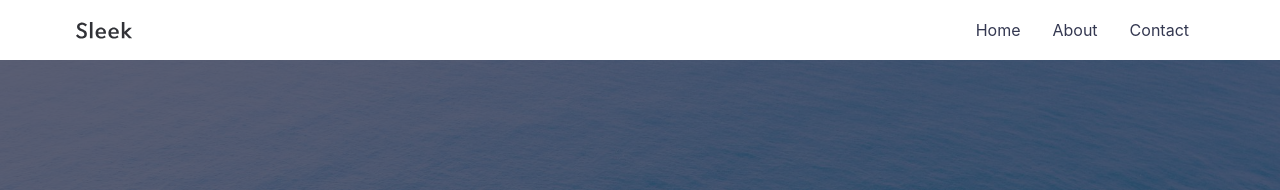
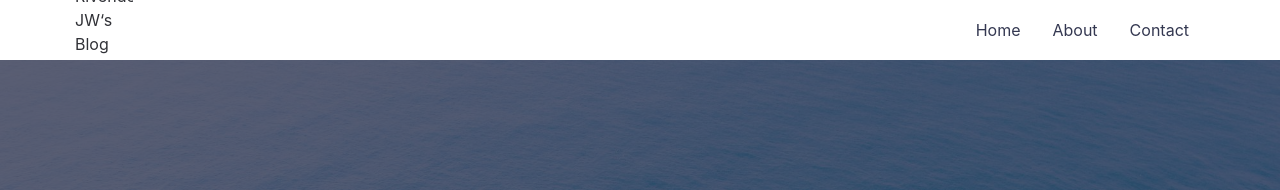
Before and after one commit to icarus507/icarus507.github.io, a Jekyll site: the page built from index.md, in a window 1280 px wide. Shown: the top 190 px of the page. Built offline with Jekyll 4.4.1, drawn with Linux system fonts in a browser that asks for light colours.

Commit message:
Update header.html

```diff
--- a/_includes/header.html
+++ b/_includes/header.html
@@ -3,7 +3,7 @@
     <div class="header__inner">
       <a class="header__logo" href="{{ '/' | relative_url }}">
         <div class="header__logo--container">
-          {% include logo.svg %}
+          <p>Rivendell JW‘s Blog</p>
         </div>
       </a>
       <nav class="header__links">
```
